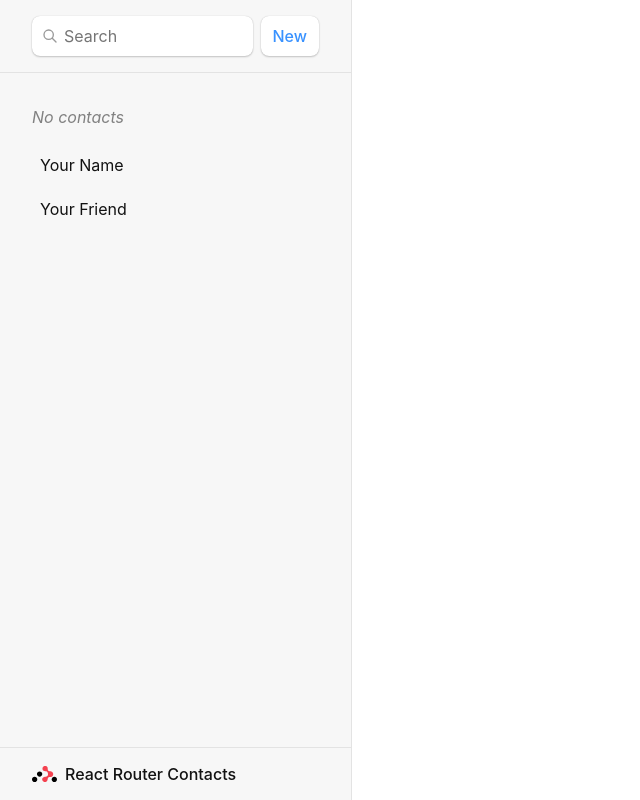
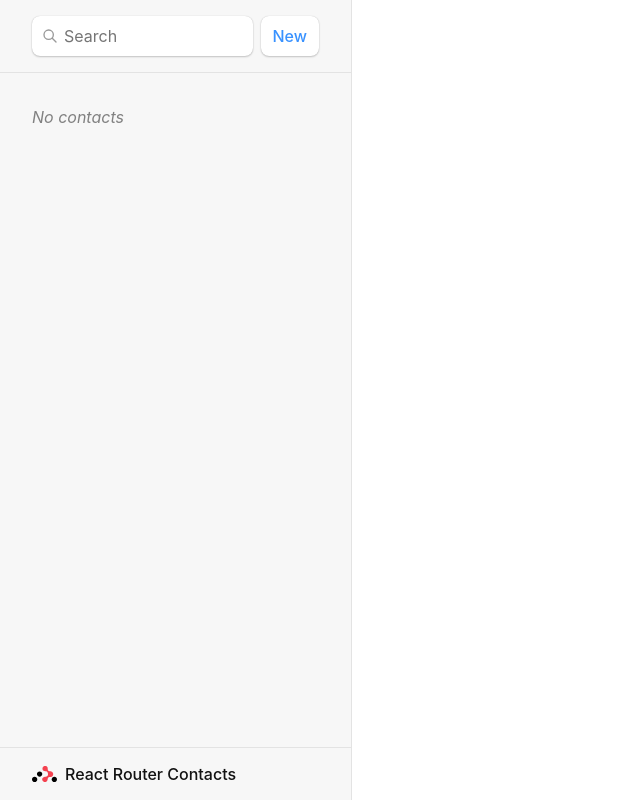
Before and after one commit to yerbestpal/react-router-tutorial, a React (Vite) app: page / in a window 1280 px wide. Shown: the whole page, without its empty margins (0-640 px from the left). Built offline with nearby package versions, Linux system fonts and the light colour scheme.

Commit message:
- Implement initial edit action - Remove duplicate contact list - Implement propTypes validation

```diff
--- a/src/main.jsx
+++ b/src/main.jsx
@@ -5,7 +5,7 @@ import { createBrowserRouter, RouterProvider } from 'react-router-dom'
 import ErrorPage from './error-page'
 import Contact, { loader as contactLoader } from './routes/contact'
 import Root, { loader as rootLoader, action as rootAction } from './routes/root'
-import EditContact from './routes/edit'
+import EditContact, { action as editAction } from './routes/edit'
 
 const router = createBrowserRouter([
 	{
@@ -31,6 +31,7 @@ const router = createBrowserRouter([
 				// This means the data for the Contact route will be reused for the EditContact route.
 				// This is lazy but purely for the needs of this tutorial. Ideally, you'd have a separate loader function for each route.
 				loader: contactLoader,
+				action: editAction,
 			},
 		],
 	},
--- a/src/routes/edit.jsx
+++ b/src/routes/edit.jsx
@@ -1,4 +1,13 @@
-import { Form, useLoaderData } from 'react-router-dom'
+import { Form, useLoaderData, redirect } from 'react-router-dom'
+import { updateContact } from '../contacts'
+
+// Action function is called to create data.
+export async function action({ request, params }) {
+	const formData = await request.formData()
+	const updates = Object.fromEntries(formData)
+	await updateContact(params.contactId, updates)
+	return redirect(`/contacts/${params.contactId}`)
+}
 
 export default function EditContact() {
 	const { contact } = useLoaderData()
--- a/src/routes/root.jsx
+++ b/src/routes/root.jsx
@@ -44,16 +44,17 @@ export default function Root() {
 						<ul>
 							{contacts.map((contact) => (
 								<li key={contact.id}>
-									<Link to={`/contacts/${contact.id}`}>
+									{/* The Link component enables client-side navigation.
+                                    This is preferred over <a> tags which request documents from the server.  */}
+									<Link to={`contacts/${contact.id}`}>
 										{contact.first || contact.last ? (
 											<>
 												{contact.first} {contact.last}
 											</>
 										) : (
 											<i>No Name</i>
-										)}
-										{''}
-										{contact.favorite && <span>⭐️</span>}
+										)}{' '}
+										{contact.favorite && <span>⭐</span>}
 									</Link>
 								</li>
 							))}
@@ -63,17 +64,6 @@ export default function Root() {
 							<i>No contacts</i>
 						</p>
 					)}
-
-					<ul>
-						<li>
-							{/* The Link component enables client-side navigation.
-                                This is preferred over <a> tags which request documents from the server.  */}
-							<Link to={`/contacts/1`}>Your Name</Link>
-						</li>
-						<li>
-							<Link to={`/contacts/2`}>Your Friend</Link>
-						</li>
-					</ul>
 				</nav>
 			</div>
 			<div id='detail'>
```
Also changed, not shown: src/routes/contact.jsx (+7 -0 lines).
